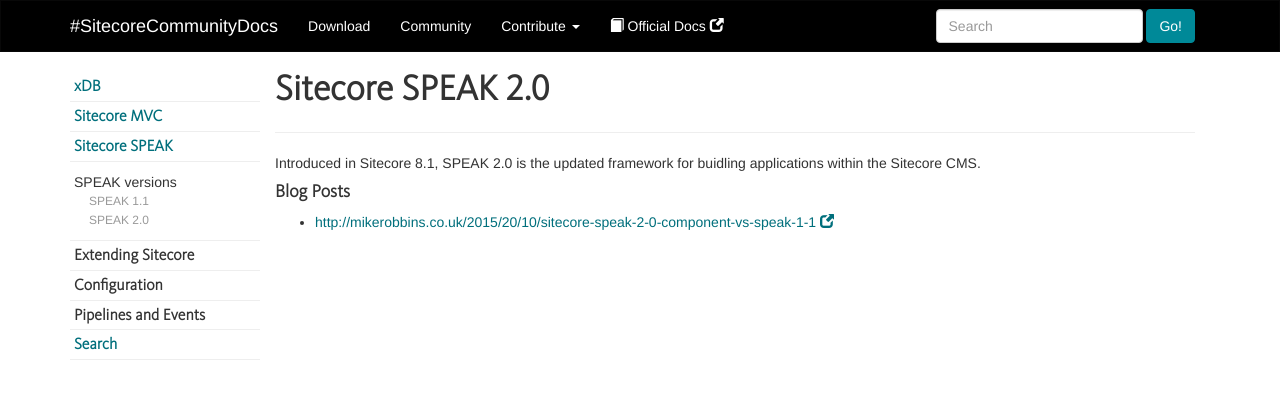
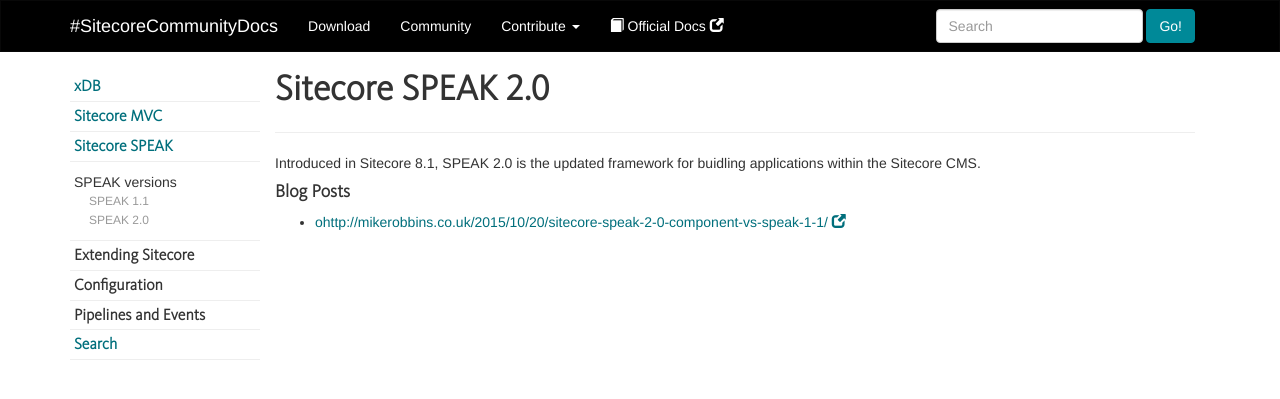
Before and after one commit to Sitecore-Community/docs, a Jekyll site: the page built from sitecore-speak/sitecore-speak-20/index.md, in a window 1280 px wide. Shown: the top 399 px of the page. Built offline with Jekyll 4.4.1, drawn with Linux system fonts in a browser that asks for light colours; nearby versions of some CDN libraries; a script that is not in the unit is left out; comment, search, counter and statistics services are not loaded; some of the changed lines change nothing that is shown.

Commit message:
Sitecore SPEAK 2.0 Component Blog post

```diff
--- a/sitecore-speak/sitecore-speak-20/index.md
+++ b/sitecore-speak/sitecore-speak-20/index.md
@@ -10,4 +10,4 @@
 
 #### Blog Posts
 
-* [http://mikerobbins.co.uk/2015/20/10/sitecore-speak-2-0-component-vs-speak-1-1](http://mikerobbins.co.uk/2015/20/10/sitecore-speak-2-0-component-vs-speak-1-1)
+* [ohttp://mikerobbins.co.uk/2015/10/20/sitecore-speak-2-0-component-vs-speak-1-1/](http://mikerobbins.co.uk/2015/10/20/sitecore-speak-2-0-component-vs-speak-1-1/)
```
